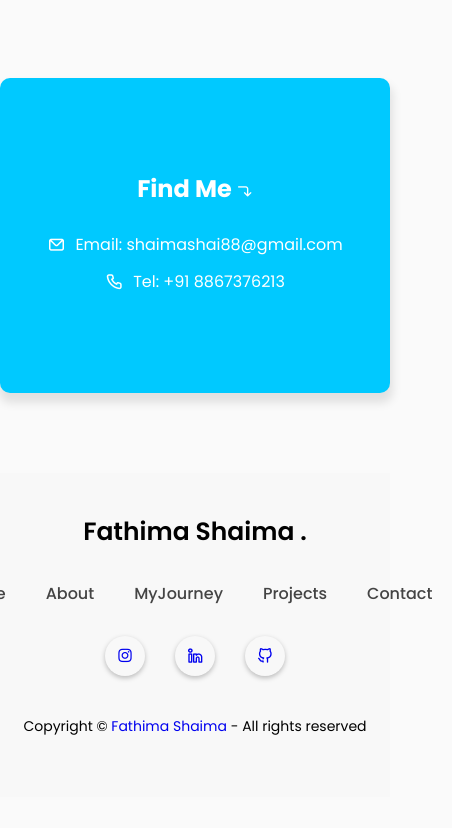
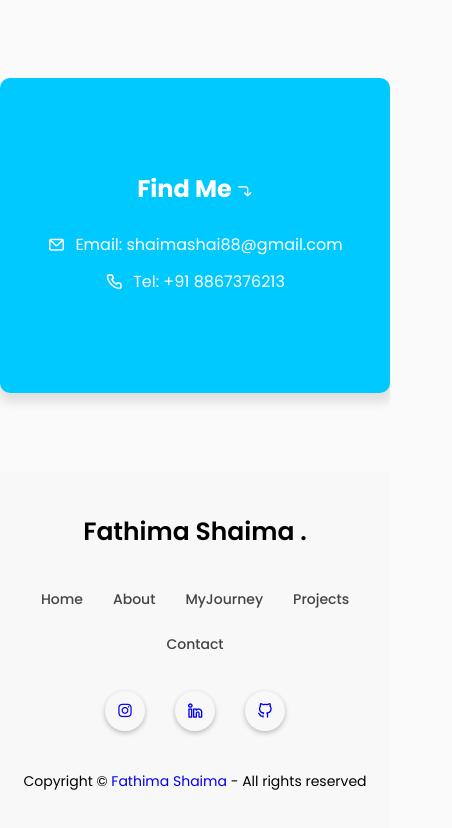
Before and after one commit to Shaimafathima/shaiportfolio, a plain HTML site: page index.html in a window 390 px wide. Shown: the part 4982-5810 px from the top of the page, 452 px wide, since content can reach past the window. Before the commit the page ends 5779 px from the top, so only its background shows below. Drawn offline with nearby package versions, Linux system fonts and the light colour scheme.

Commit message:
Update style.css

```diff
--- a/style.css
+++ b/style.css
@@ -825,3 +825,23 @@ footer{
       width: 90%; /* On smaller screens, make each section full width */
     }
   }
+
+
+
+@media only screen and (max-width: 540px) {
+  .footer-menu {
+    flex-wrap: wrap;
+    justify-content: center;
+    gap: 10px;
+    padding: 0 10px;
+  }
+
+  .footer_menu_list {
+    margin: 5px 10px;
+  }
+
+  .footer_menu_list a {
+    font-size: 14px;
+    margin: 0;
+  }
+}
```
